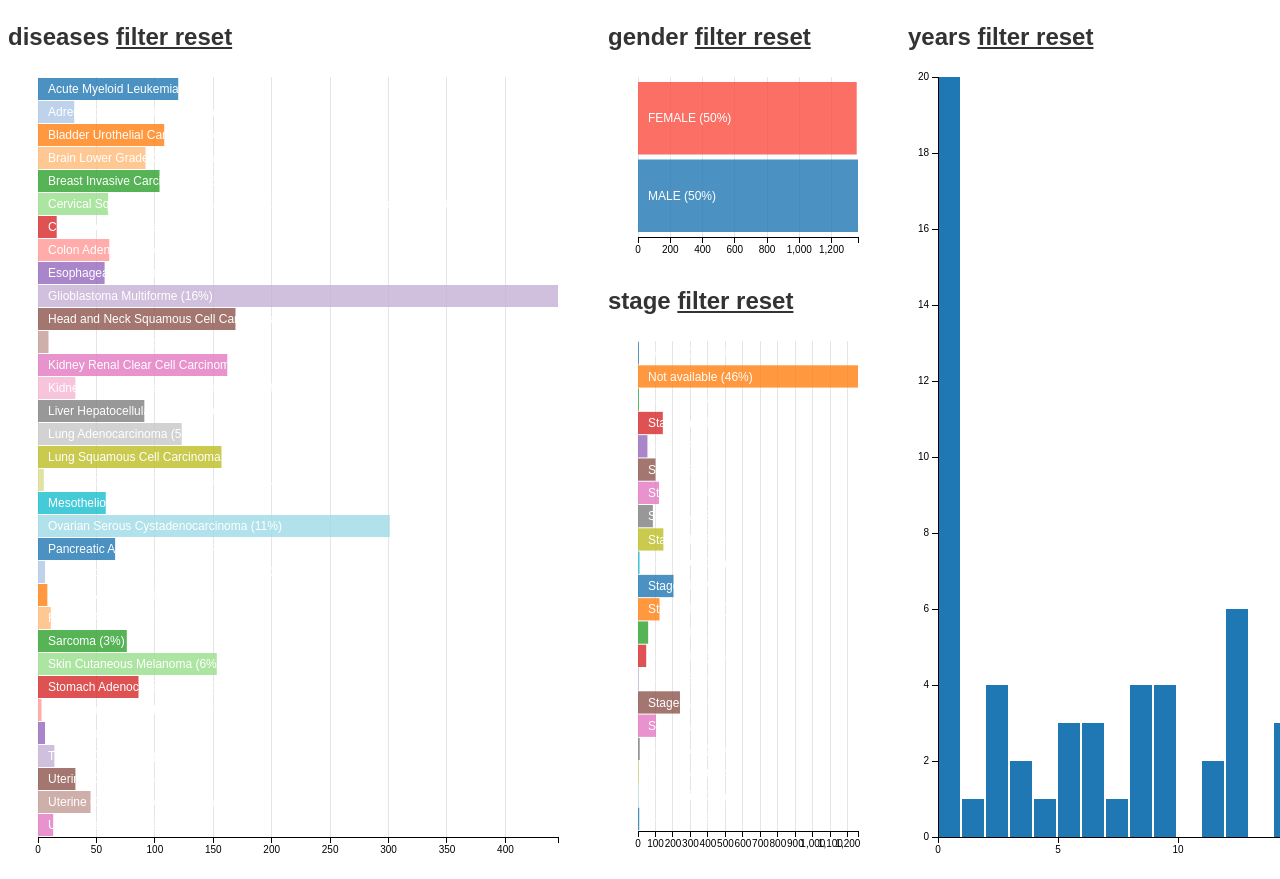
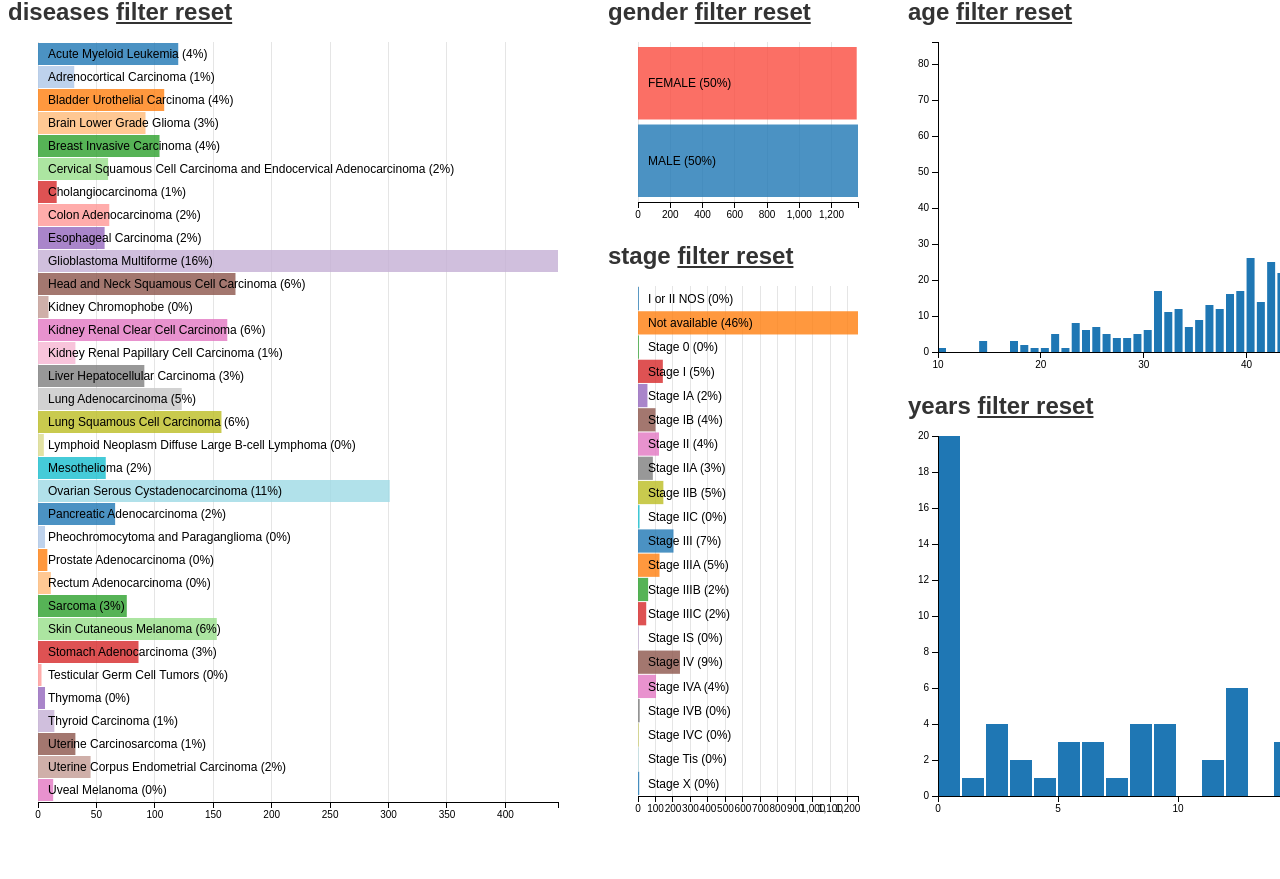
Before and after one commit to mandrej/d3, a plain HTML site: page workshop-01-cf.html in a window 1280 px wide. Shown: the part 56-935 px from the top of the page. After the commit the page ends 900 px from the top, so only its background shows below. Drawn offline with Linux system fonts and the light colour scheme.

Commit message:
finished

```diff
--- a/workshop-01-cf.html
+++ b/workshop-01-cf.html
@@ -9,12 +9,15 @@
                 font-family: sans-serif;
             }
             h1, h2, p {
+                margin: 0;
+                padding: 10px 0;
                 color: #333;
                 line-height: 20px;
             }
             a {
                 color: inherit;
             }
+            .dc-chart g.row text { fill: black; }
         </style>
     </head>
     <body>
@@ -40,11 +43,19 @@
                     <div></div>
                 </div>
             </div>
-            <div id="days" style="display: flex; flex-direction: column">
-                <h2>years
-                    <a href="javascript:daysChart.filterAll();dc.redrawAll();">filter reset</a>
-                </h2>
-                <div></div>
+            <div style="display: flex; flex-direction: column">
+                <div id="age">
+                    <h2>age
+                        <a href="javascript:ageGraph.filterAll();dc.redrawAll();">filter reset</a>
+                    </h2>
+                    <div></div>
+                </div>
+                <div id="days" style="display: flex; flex-direction: column">
+                    <h2>years
+                        <a href="javascript:daysChart.filterAll();dc.redrawAll();">filter reset</a>
+                    </h2>
+                    <div></div>
+                </div>
             </div>
         </div>
 
@@ -57,6 +68,7 @@
             var diseaseGraph = dc.rowChart('#disease div'),
                 genderGraph = dc.rowChart('#gender div'),
                 stageGraph = dc.rowChart('#stage div'),
+                ageGraph = dc.barChart('#age div'),
                 daysChart = dc.barChart("#days"),
                 counterWidget = dc.dataCount("#count");;
 
@@ -89,10 +101,12 @@
                         .gap(1)
                         .colors(d3.scale.category20())
                         .label(function(d) {
+                            if (diseaseGraph.hasFilter() && !diseaseGraph.hasFilter(d.key)) return d.key + " (N/A)";
                             return d.key + " (" + formatPercent(d.value / all.value()) + ")";
                         })
                         .renderLabel(true)
                         .title(function(d) {
+                            if (diseaseGraph.hasFilter() && !diseaseGraph.hasFilter(d.key)) return d.key + " (N/A)";
                             return d.key + " (" + formatPercent(d.value / all.value()) + ")";
                         })
                         .renderTitle(true);
@@ -105,34 +119,47 @@
                         .elasticX(true)
                         .ordinalColors(['#fa4b3f', '#1f77b4'])
                         .label(function(d) {
+                            if (genderGraph.hasFilter() && !genderGraph.hasFilter(d.key)) return d.key + " (N/A)";
                             return d.key + " (" + formatPercent(d.value / all.value()) + ")";
                         })
                         .renderLabel(true)
                         .title(function(d) {
+                            if (genderGraph.hasFilter() && !genderGraph.hasFilter(d.key)) return d.key + " (N/A)";
                             return d.key + " (" + formatPercent(d.value / all.value()) + ")";
                         })
                         .renderTitle(true);
 
                     stageGraph
                         .width(300)
-                        .height(530 )
+                        .height(550 )
                         .dimension(stage_dim)
                         .group(stage_dim.group())
                         .elasticX(true)
                         .gap(1)
                         .colors(d3.scale.category10())
                         .label(function(d) {
+                            if (stageGraph.hasFilter() && !stageGraph.hasFilter(d.key)) return d.key + " (N/A)";
                             return d.key + " (" + formatPercent(d.value / all.value()) + ")";
                         })
                         .renderLabel(true)
                         .title(function(d) {
+                            if (stageGraph.hasFilter() && !stageGraph.hasFilter(d.key)) return d.key + " (N/A)";
                             return d.key + " (" + formatPercent(d.value / all.value()) + ")";
                         })
                         .renderTitle(true);
 
+                    ageGraph
+                        .width(800)
+                        .height(350 )
+                        .dimension(age_dim)
+                        .group(age_dim.group())
+                        .colors(d3.scale.category10())
+                        .x(d3.scale.linear().domain([10,80]))
+                        .elasticY(true);;
+
                     daysChart
                         .width(800)
-                        .height(800)
+                        .height(400)
                         .dimension(days_dim)
                         .group(days_dim.group().reduceCount(function(d) { return d.days/365}))
                         .x(d3.scale.linear().domain([0,30]))
```
